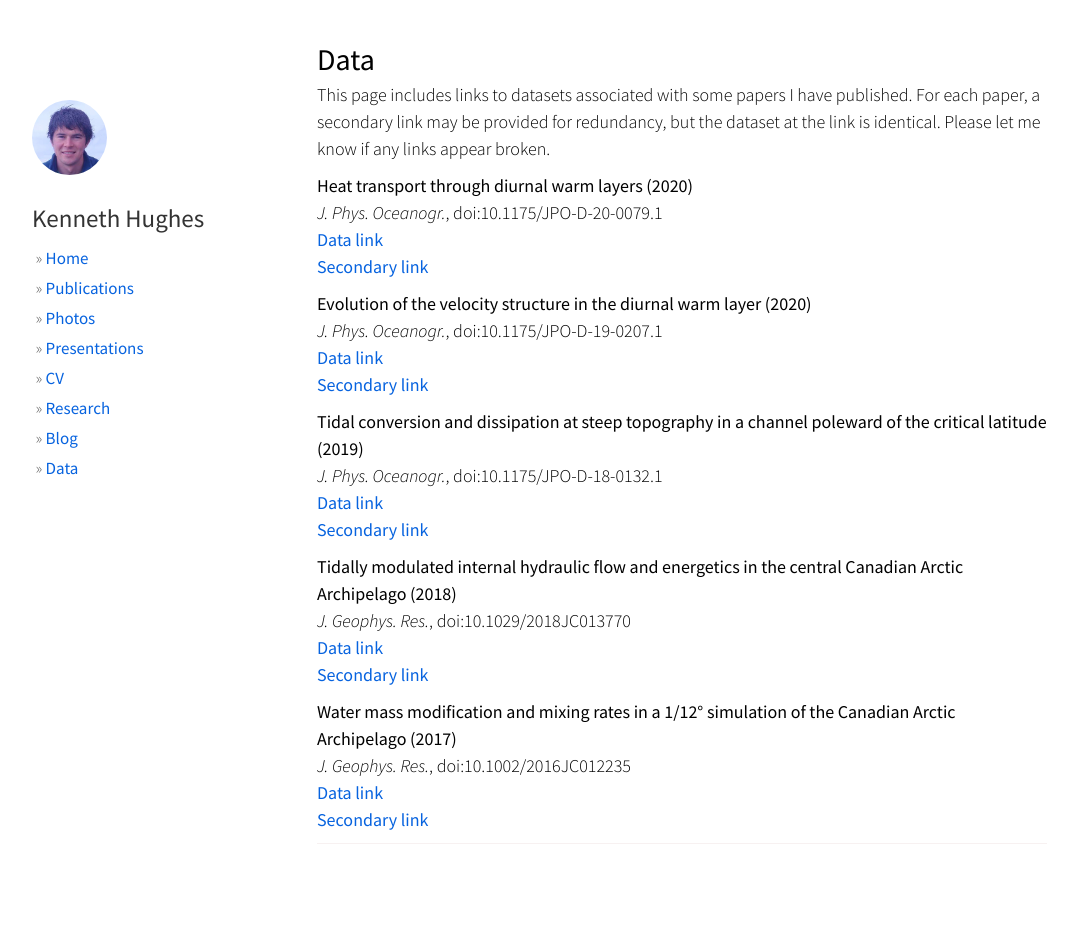
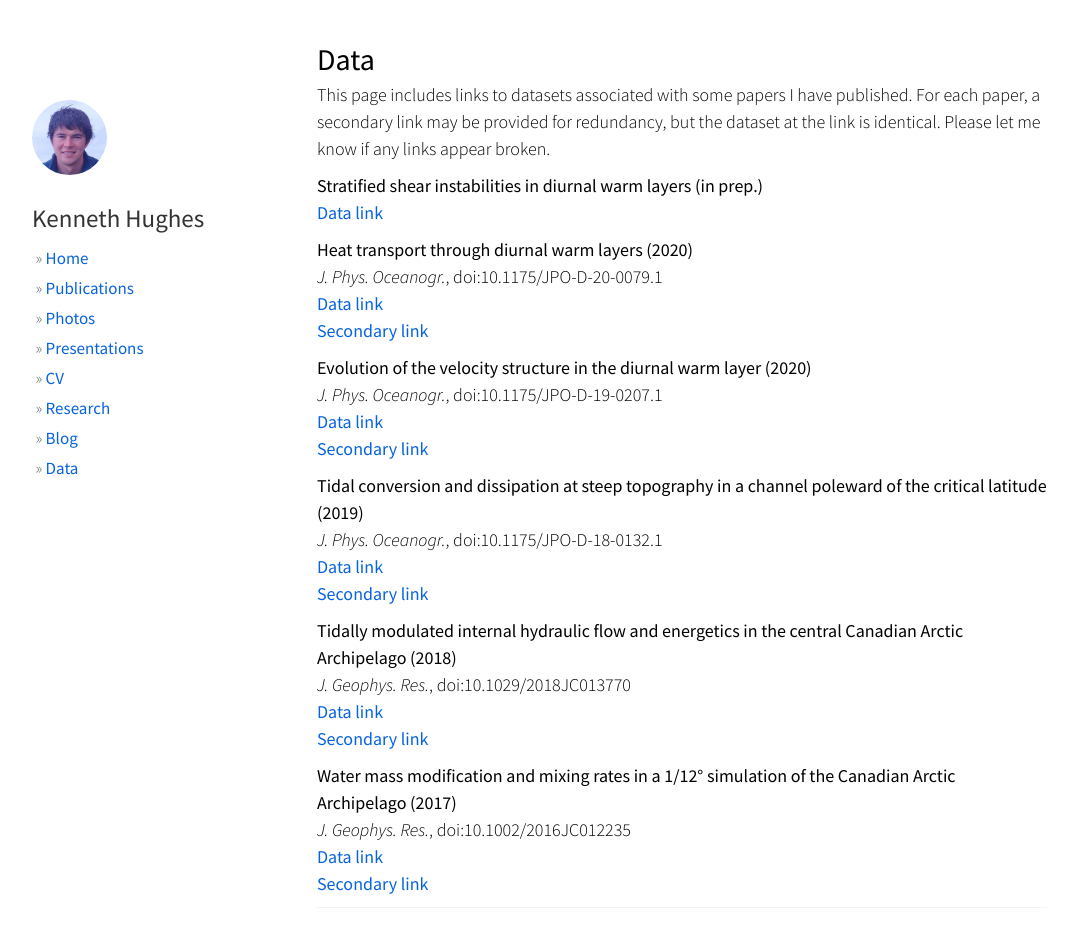
Before and after one commit to hugke729/hugke729.github.io, a Jekyll site: the page built from data/index.md, in a window 1280 px wide and 961 px high. Shown: the top 947 px of the window, without its empty margins (53-1131 px from the left). Built offline with Jekyll 4.4.1, drawn with Linux system fonts in a browser that asks for light colours; nearby versions of some CDN libraries.

Commit message:
Add preliminary link for instability paper

```diff
--- a/data/index.md
+++ b/data/index.md
@@ -8,6 +8,9 @@ css: publications
 ## Data
 
 This page includes links to datasets associated with some papers I have published. For each paper, a secondary link may be provided for redundancy, but the dataset at the link is identical. Please let me know if any links appear broken.
+
+__Stratified shear instabilities in diurnal warm layers (in prep.)__
+[Data link][instability_link1]
 
 __Heat transport through diurnal warm layers (2020)__
 *J. Phys. Oceanogr.*, doi:10.1175/JPO-D-20-0079.1
```
Also changed, not shown: other parts of data/index.md (+1 -0 lines).
